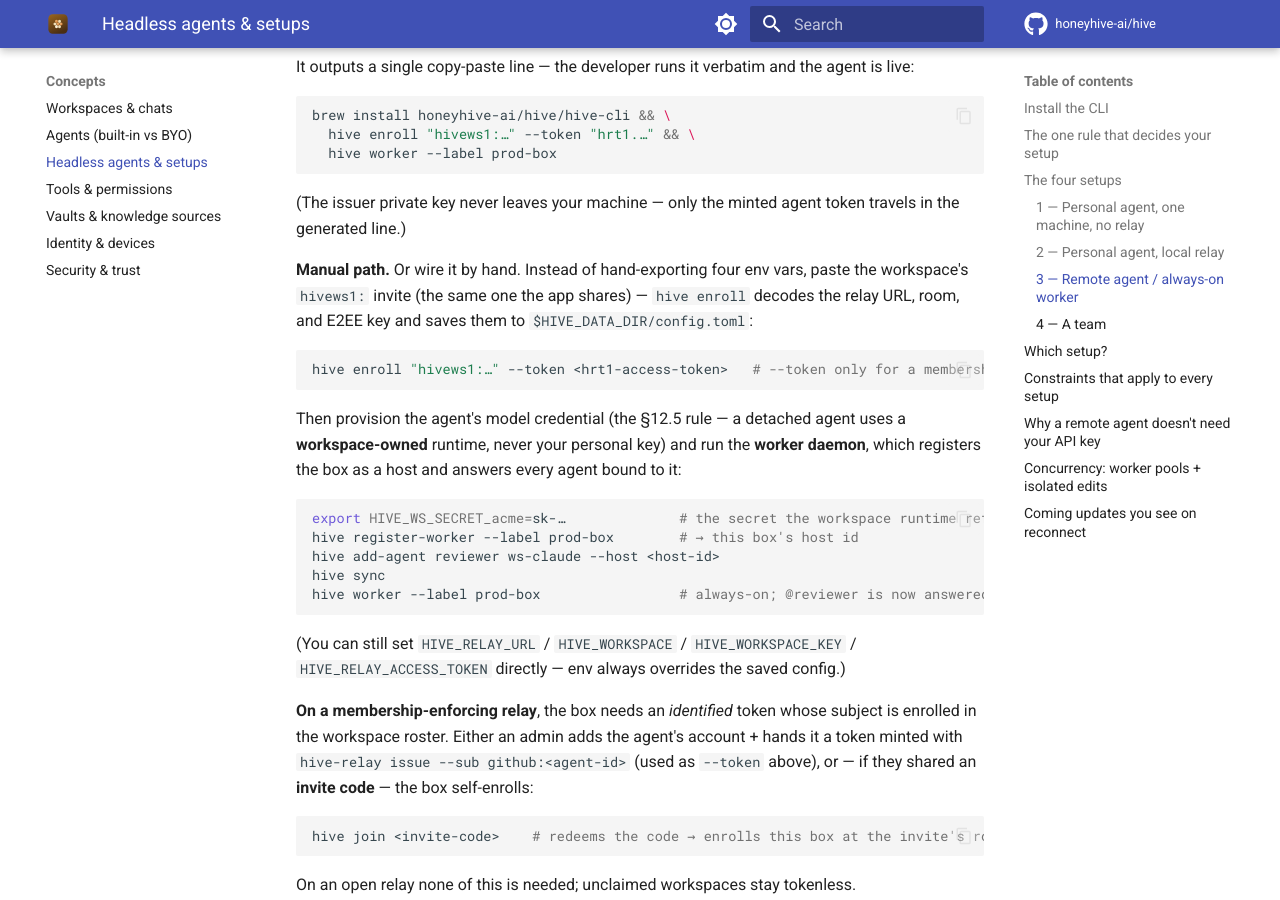
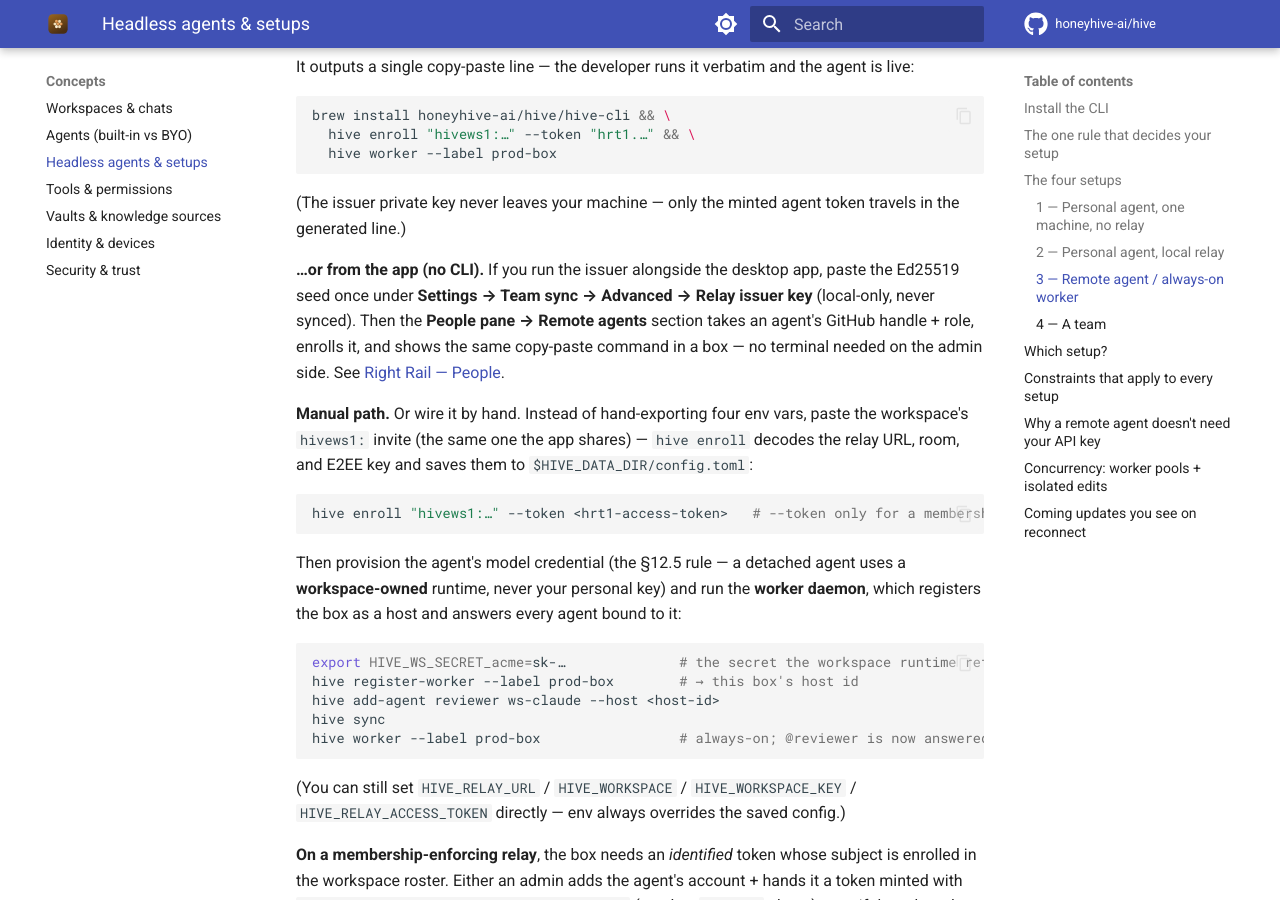
Before and after one commit to honeyhive-ai/hive, an MkDocs documentation site: the page built from docs-site/concepts/headless-agents.md, in a window 1280 px wide and 900 px high, scrolled down 2220 px. Built offline with MkDocs 1.6.1 and Material for MkDocs 9.7.7, drawn with Linux system fonts in a browser that asks for light colours; comment, search, counter and statistics services are not loaded.

Commit message:
docs: document the app's 'Add a remote agent' generator + issuer-key setting
headless-agents: add the no-CLI path (Settings → Team sync issuer key → People
pane Remote agents → copy-paste command). right-rail: note the People pane's
remote-agent generator + server roster/join codes.

```diff
--- a/docs-site/concepts/headless-agents.md
+++ b/docs-site/concepts/headless-agents.md
@@ -112,6 +112,13 @@
 
 (The issuer private key never leaves your machine — only the minted agent token
 travels in the generated line.)
+
+**…or from the app (no CLI).** If you run the issuer alongside the desktop app,
+paste the Ed25519 seed once under **Settings → Team sync → Advanced → Relay
+issuer key** (local-only, never synced). Then the **People pane → Remote
+agents** section takes an agent's GitHub handle + role, enrolls it, and shows the
+same copy-paste command in a box — no terminal needed on the admin side. See
+[Right Rail — People](../features/right-rail.md).
 
 **Manual path.** Or wire it by hand. Instead of hand-exporting four env vars,
 paste the workspace's `hivews1:` invite (the same one the app shares) —
```
Also changed, not shown: docs-site/features/right-rail.md (+5 -1 lines).
